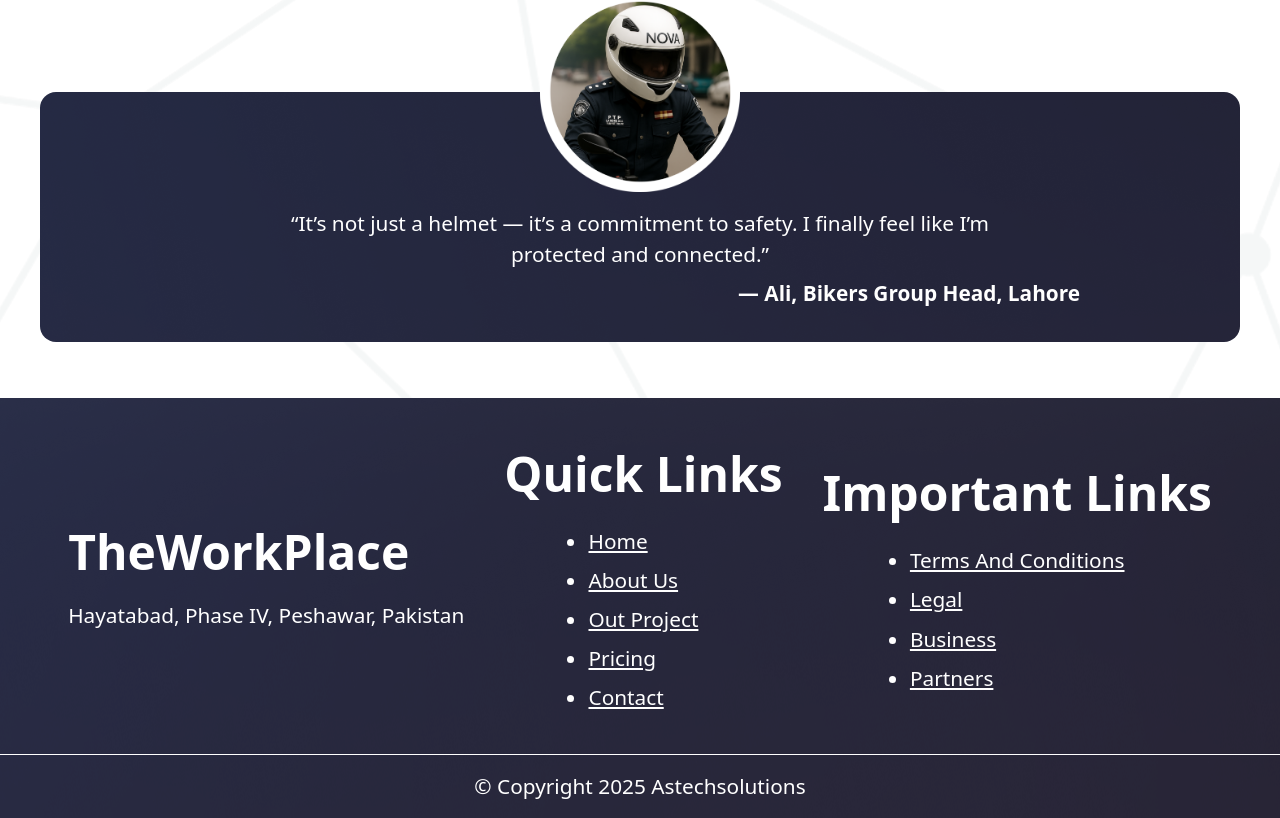
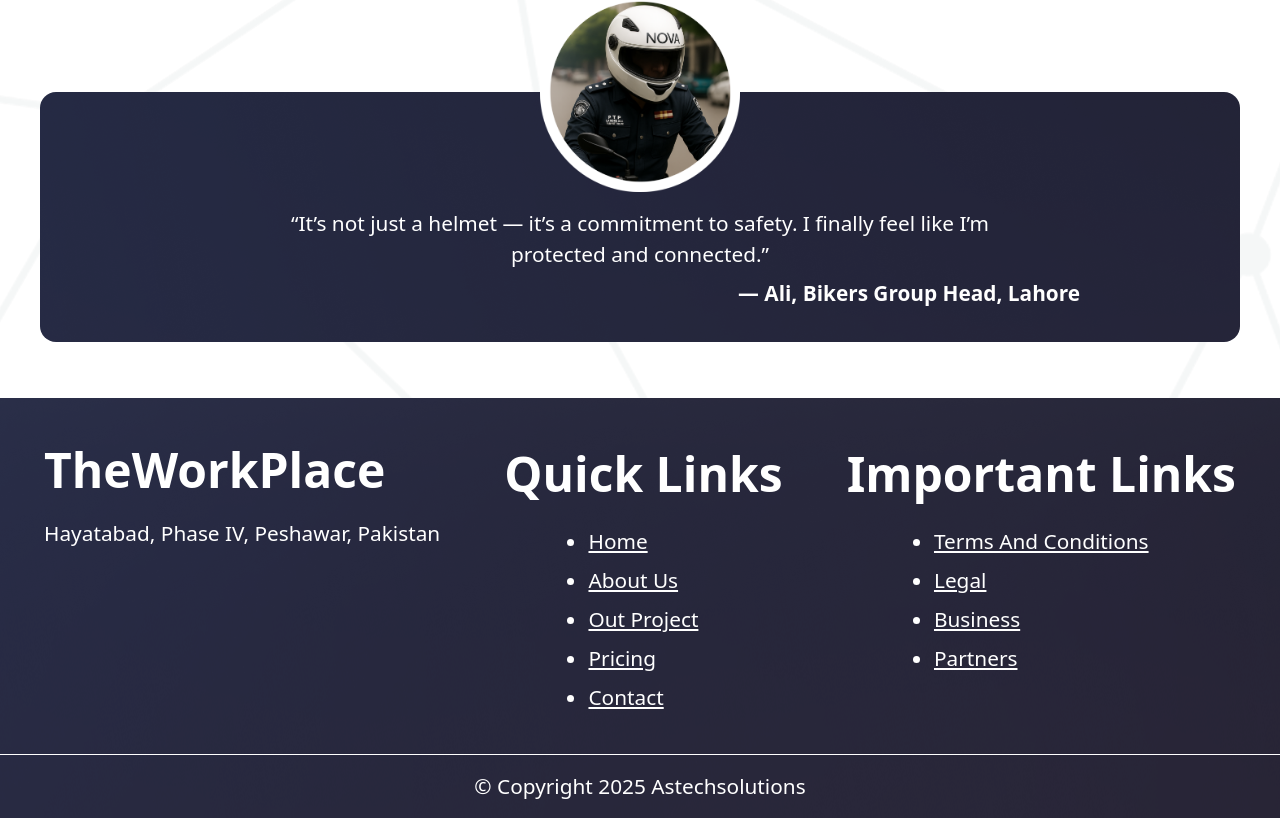
Before and after one commit to itx-alihamza/nextjs_product_page, a Next.js app: page / in a window 1280 px wide. Shown: the part 3118-3936 px from the top of the page. Built offline with nearby package versions, Linux system fonts and the light colour scheme.

Commit message:
footer fixed

```diff
--- a/src/app/page.tsx
+++ b/src/app/page.tsx
@@ -115,7 +115,7 @@ export default function Home() {
         </div>
       </section>
       <section className="min-w-screen text-white bg-[url(/assets/header_bg_mb.png)] md:bg-[url(/assets/header_bg.png)]">
-        <div className="w-full flex flex-col justify-center items-center lg:flex-row gap-10 px-8 py-10">
+        <div className="w-full flex flex-col justify-around items-start lg:flex-row gap-10 px-8 py-10">
           <div className="flex flex-col gap-4 justify-center items-center lg:items-start  px-[clamp(10px_3vw+20px_100px)]">
             <h1 className="responsive-heading text-2xl font-extrabold">TheWorkPlace</h1>
             <p className="responsive-body">Hayatabad, Phase IV, Peshawar, Pakistan</p>
```
